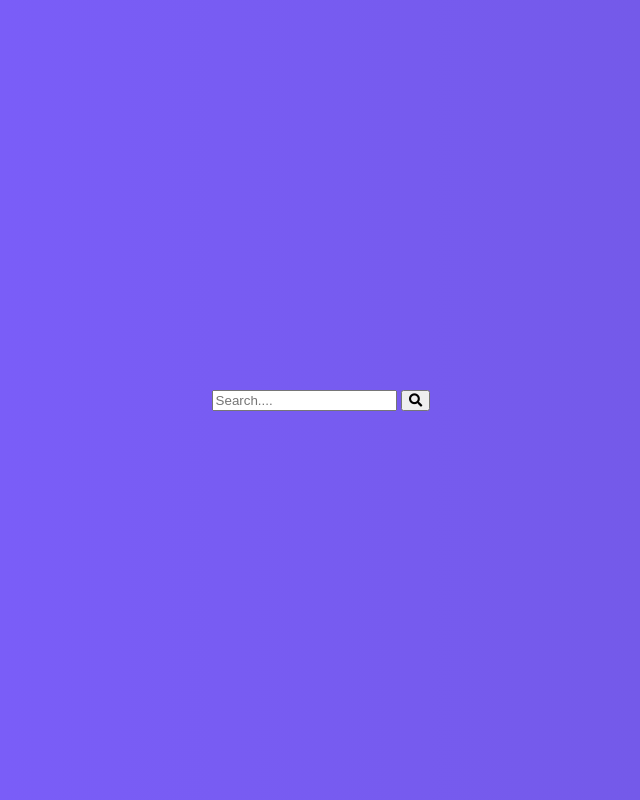
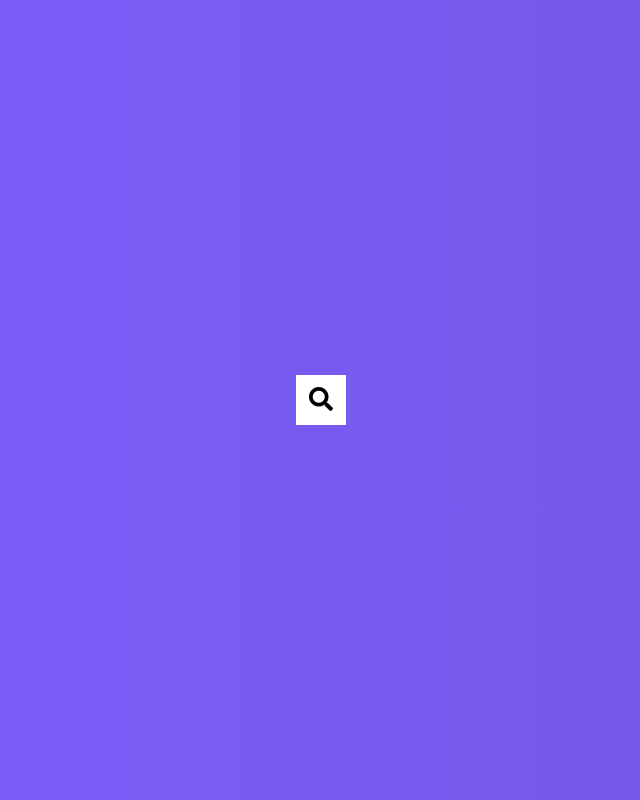
Before and after one commit to AkhiSharmin/JavaScript-SearchBer, a plain HTML site: page index.html in a window 1280 px wide. Shown: the whole page, without its empty margins (319-959 px from the left). Drawn offline with Linux system fonts and the light colour scheme.

Commit message:
adding some style

```diff
--- a/style.css
+++ b/style.css
@@ -12,3 +12,41 @@ body {
   overflow: hidden;
   margin: 0;
 }
+
+.search {
+  position: relative;
+  height: 50px;
+}
+
+.search .input {
+  background-color: #fff;
+  border: 0;
+  font-size: 18px;
+  padding: 15px;
+  height: 50px;
+  width: 50px;
+  transition: width 0.3s ease;
+}
+.btn {
+  background-color: #fff;
+  border: 0;
+  cursor: pointer;
+  font-size: 24px;
+  position: absolute;
+  top: 0;
+  left: 0;
+  height: 50px;
+  width: 50px;
+  transition: transform 0.3s ease;
+}
+
+.btn:focus,
+.input:focus {
+  outline: none;
+}
+.search.active .input {
+  width: 200px;
+}
+.search.active {
+  transform: translateX(198px);
+}
```
